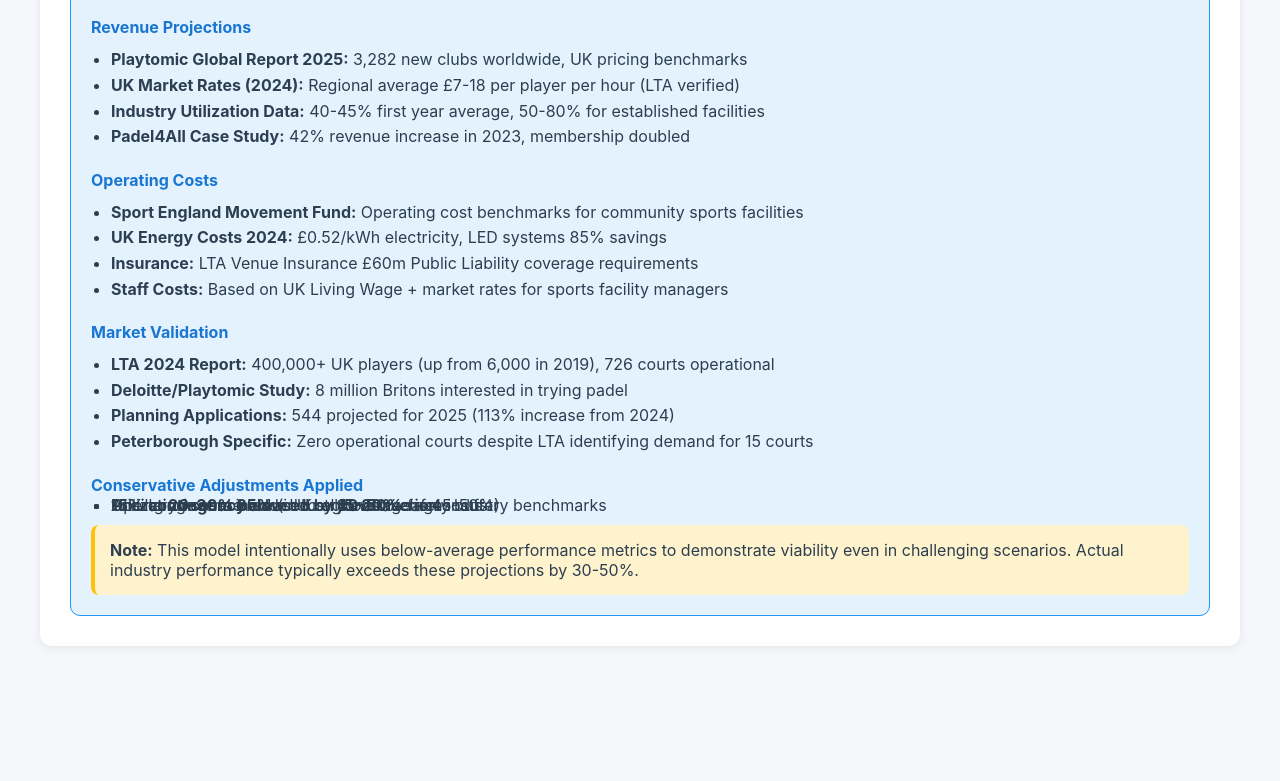
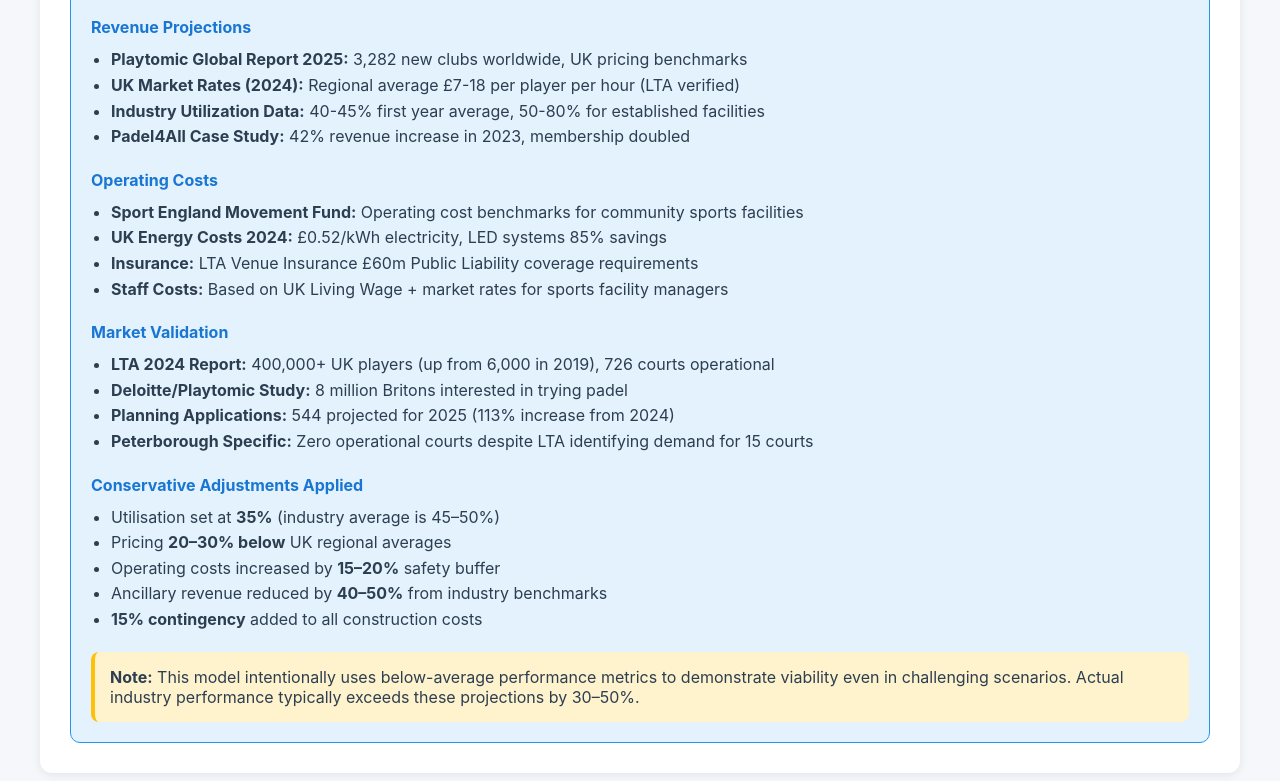
Before and after one commit to rolloweb/queensgatepadel, a plain HTML site: page index.html in a window 1280 px wide. Shown: the part 3917-4698 px from the top of the page. Before the commit the page ends 4583 px from the top, so only its background shows below. Drawn offline with Linux system fonts and the light colour scheme.

Commit message:
Update index.html

```diff
--- a/index.html
+++ b/index.html
@@ -551,17 +551,17 @@
 
         <div style="margin-top:20px;">
   <h4 style="color:#1976d2; margin-bottom:10px;">Conservative Adjustments Applied</h4>
-          <ul style="line-height:1.6%;">
-            <li>Utilization set at <strong>35%</strong> (industry average is 45-50%)</li>
-            <li>Pricing <strong>20-30% below</strong> UK regional averages</li>
-            <li>Operating costs increased by <strong>15-20%</strong> safety buffer</li>
-            <li>Ancillary revenue reduced by <strong>40-50%</strong> from industry benchmarks</li>
+  <ul style="line-height:1.6; margin:0; padding-left:20px;">
+    <li>Utilisation set at <strong>35%</strong> (industry average is 45–50%)</li>
+    <li>Pricing <strong>20–30% below</strong> UK regional averages</li>
+    <li>Operating costs increased by <strong>15–20%</strong> safety buffer</li>
+    <li>Ancillary revenue reduced by <strong>40–50%</strong> from industry benchmarks</li>
     <li><strong>15% contingency</strong> added to all construction costs</li>
   </ul>
 </div>
 
 <div style="background:#fff3cd; padding:15px; border-radius:8px; margin-top:20px; border-left:4px solid #ffc107;">
-          <p style="margin:0;"><strong>Note:</strong> This model intentionally uses below-average performance metrics to demonstrate viability even in challenging scenarios. Actual industry performance typically exceeds these projections by 30-50%.</p>
+  <p style="margin:0;"><strong>Note:</strong> This model intentionally uses below-average performance metrics to demonstrate viability even in challenging scenarios. Actual industry performance typically exceeds these projections by 30–50%.</p>
 </div>
       </div>
     </div>
```
Lines whose indentation alone changed are shown as unchanged.
